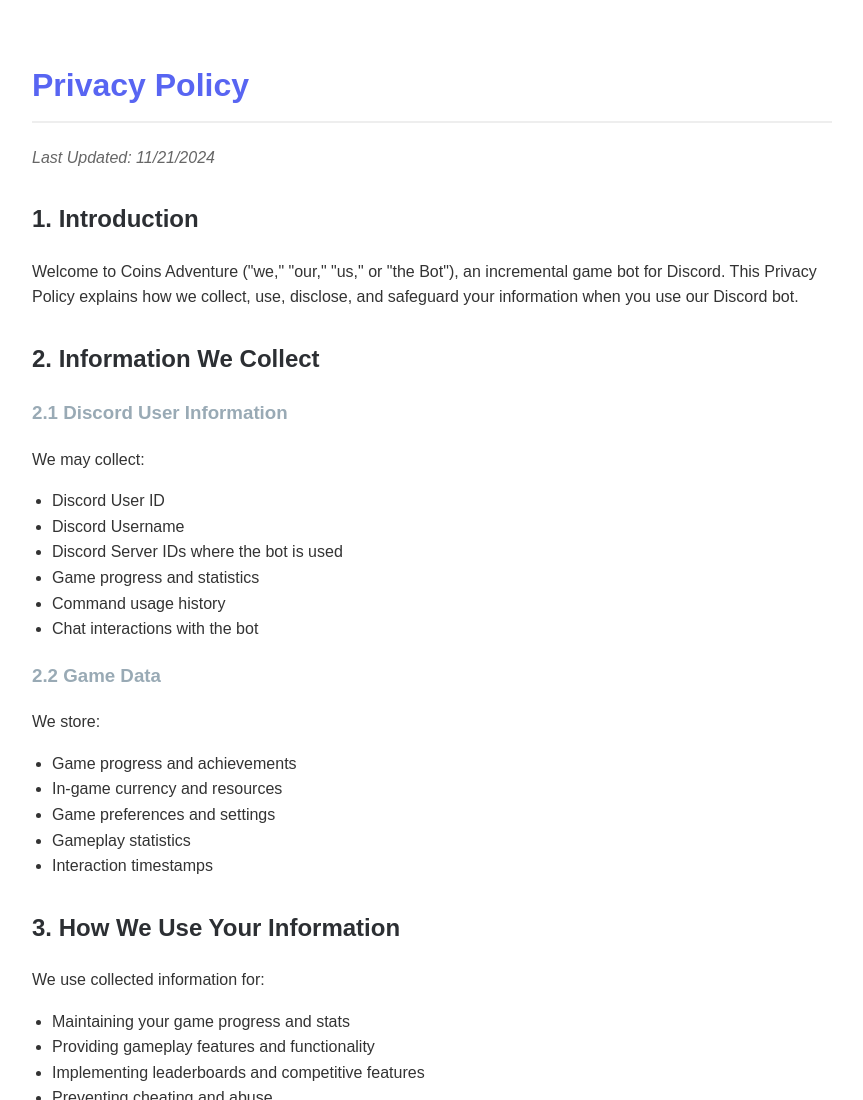
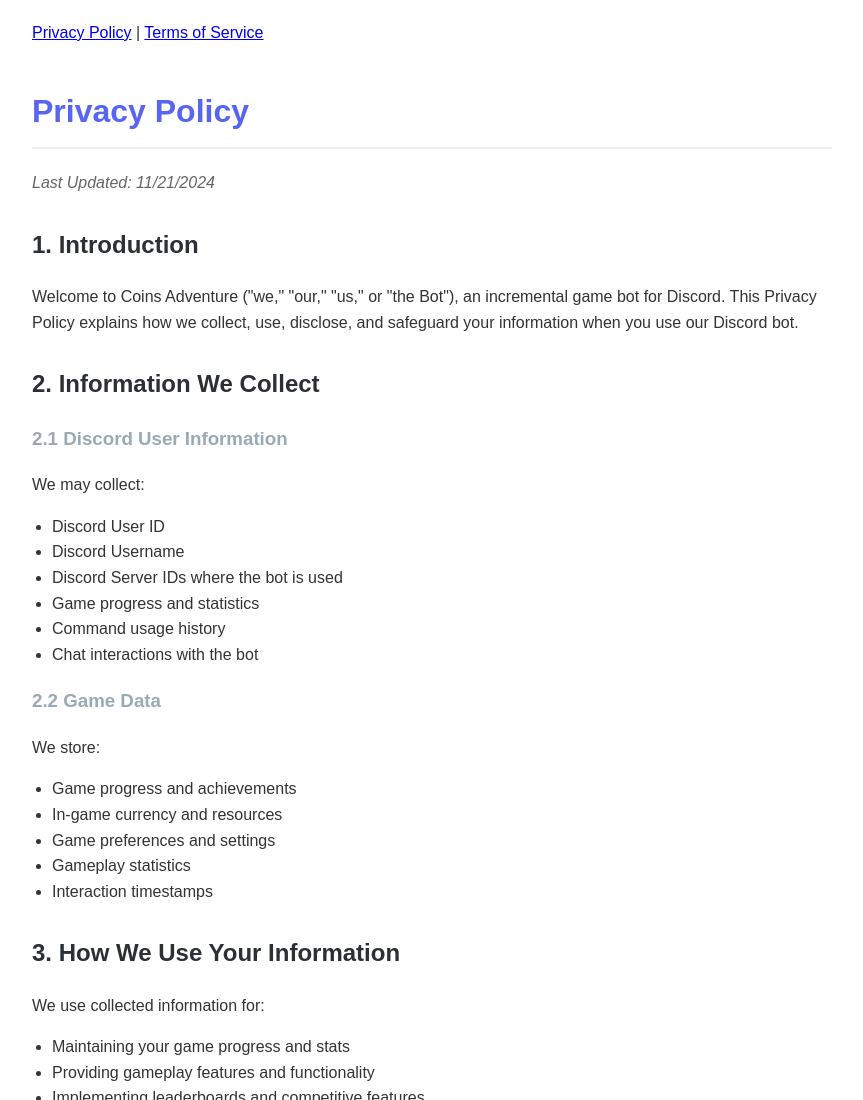
Before and after one commit to kingquin21/coins-adventure, a plain HTML site: page index.html in a window 1280 px wide. Shown: the top 1100 px of the page, without its empty margins (208-1071 px from the left). Drawn offline with Linux system fonts and the light colour scheme.

Commit message:
Update index.html

```diff
--- a/index.html
+++ b/index.html
@@ -40,7 +40,13 @@
     </style>
 </head>
 <body>
-    <h1>Privacy Policy</h1>
+
+    <nav>
+    <a href="#privacy">Privacy Policy</a> |
+    <a href="#termsofservice">Terms of Service</a>
+    </nav>
+
+    <h1 id="privacy">Privacy Policy</h1>
     <p class="last-updated">Last Updated: 11/21/2024</p>
 
     <h2>1. Introduction</h2>
@@ -99,7 +105,7 @@
 
     <div class="section-divider"></div>
 
-    <h1>Terms of Service</h1>
+    <h1 id="termsofservice">Terms of Service</h1>
     <p class="last-updated">Last Updated: 11/21/2024</p>
 
     <h2>1. Agreement to Terms</h2>
```
